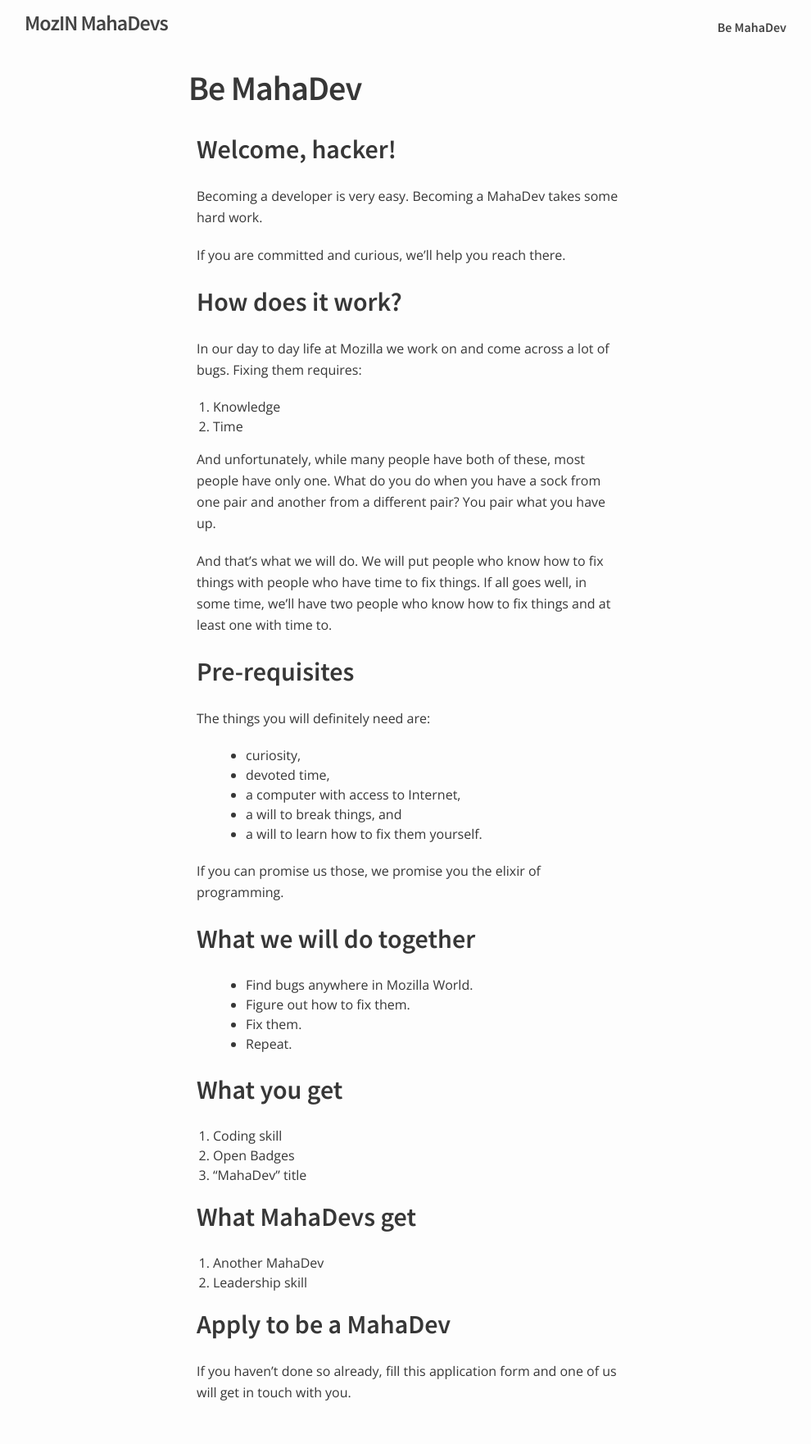
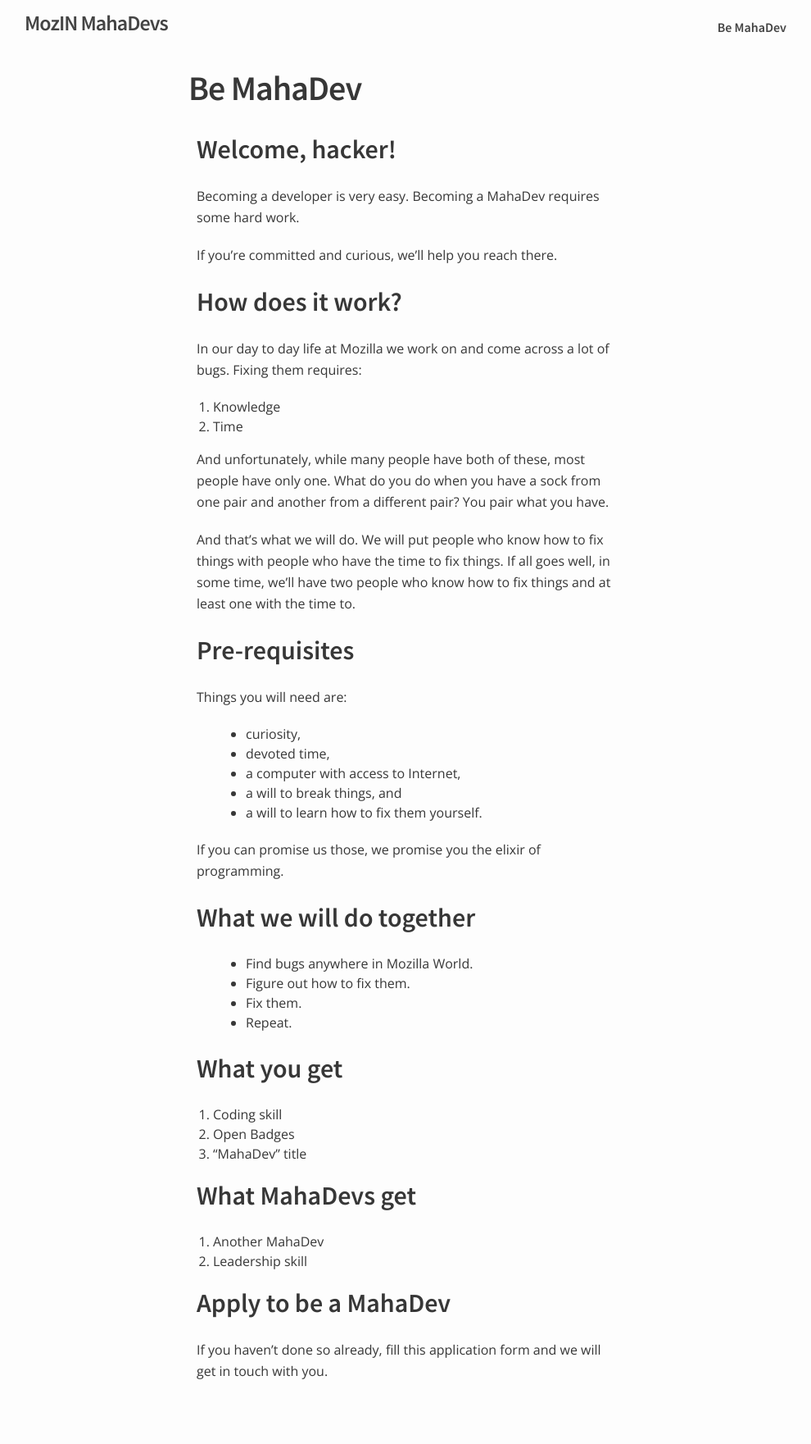
Before and after one commit to MozillaIndia/devs, a Jekyll site: the page built from start.md, in a window 1280 px wide. Shown: the whole page at 82% size, without its empty margins (140-1130 px from the left). Built offline with Jekyll 4.4.1, drawn with Linux system fonts in a browser that asks for light colours; Markdown is read by kramdown in place of the engine named in the settings; after the commit the page ends 1735 px from its top, so only the background shows below that.

Commit message:
Update start.md

```diff
--- a/start.md
+++ b/start.md
@@ -7,9 +7,9 @@
 ## Welcome, hacker! ##
 
 Becoming a developer is very easy.
-Becoming a MahaDev takes some hard work.
+Becoming a MahaDev requires some hard work.
 
-If you are committed and curious, we'll help you reach there.
+If you're committed and curious, we'll help you reach there.
 
 ## How does it work? ##
 
@@ -18,13 +18,13 @@
 1. Knowledge
 2. Time
 
-And unfortunately, while many people have both of these, most people have only one. What do you do when you have a sock from one pair and another from a different pair? You pair what you have up.
+And unfortunately, while many people have both of these, most people have only one. What do you do when you have a sock from one pair and another from a different pair? You pair what you have.
 
-And that's what we will do. We will put people who know how to fix things with people who have time to fix things. If all goes well, in some time, we'll have two people who know how to fix things and at least one with time to.
+And that's what we will do. We will put people who know how to fix things with people who have the time to fix things. If all goes well, in some time, we'll have two people who know how to fix things and at least one with the time to.
 
 ## Pre-requisites ##
 
-The things you will definitely need are:
+Things you will need are:
 
 * curiosity,
 * devoted time,
@@ -54,4 +54,4 @@
 
 ## Apply to be a MahaDev ##
 
-If you haven't done so already, fill this application form and one of us will get in touch with you.
+If you haven't done so already, fill this application form and we will get in touch with you.
```
